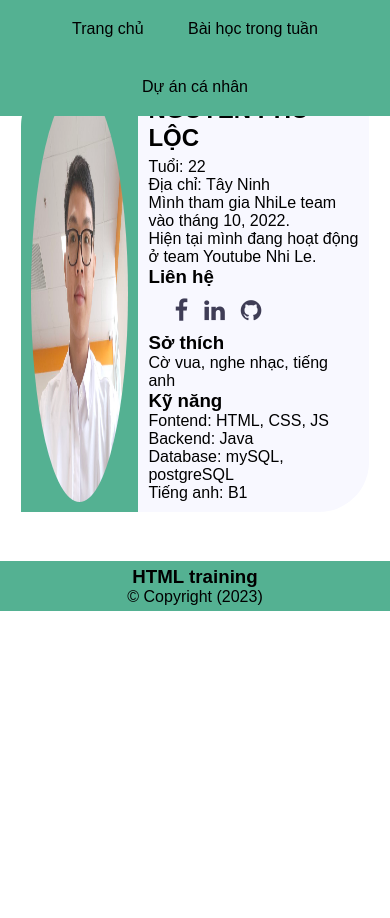
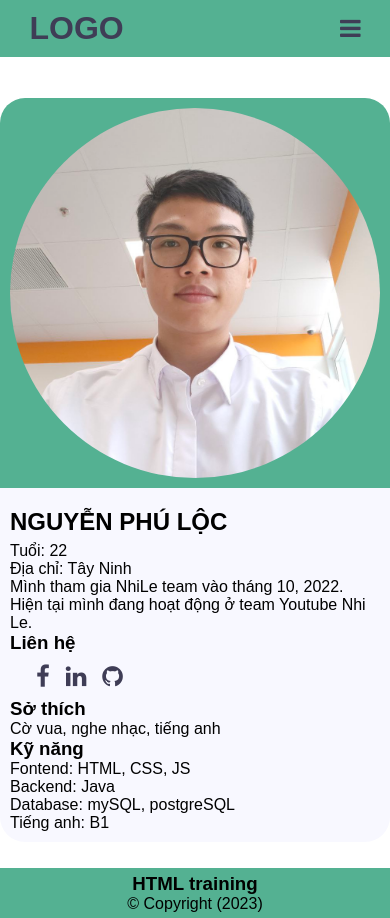
Before and after one commit to NguyenPhuLoc666666/git-basic, a plain HTML site: page index.html in a window 390 px wide. Before the commit the page ends 844 px from the top, so only its background shows below. Drawn offline with Linux system fonts and the light colour scheme.

Commit message:
add responsive basic

```diff
--- a/index.html
+++ b/index.html
@@ -10,18 +10,25 @@
 
 <body>
     <header>
+        <a class="logo" href="#">
+            LOGO
+        </a>
         <nav>
             <ul>
                 <li class="nav-item">Trang chủ</li>
                 <li class="nav-item">Bài học trong tuần</li>
                 <li class="nav-item">Dự án cá nhân</li>
             </ul>
+
         </nav>
+        <div>
+            <a href="#" class="btn-menu"><i class="fa fa-bars"></i></a>
+        </div>
     </header>
     <article class="content">
         <section class="board-info">
             <div class="avatar">
-                <img src="/img/avatar.png" alt="Avatar" class="avatar__img">
+                <img src="./img/avatar.png" alt="Avatar" class="avatar__img">
             </div>
             <div class=" personal-info">
                 <h2>NGUYỄN PHÚ LỘC</h2>
--- a/style.css
+++ b/style.css
@@ -53,12 +53,34 @@ header {
   position: fixed !important;
   top: 0;
   width: 100%;
+  display: flex;
+  justify-content: space-between;
+  align-items: center;
+  padding: 0 5% 0 5%;
+  background-color: var(--green);
+}
+.logo {
+  color: var(--gray);
+  font-size: 32px;
+  font-weight: bold;
+  text-decoration: none;
+  cursor: pointer;
+  padding: 10px;
+}
+
+.btn-menu {
+  font-size: 24px;
+  color: var(--gray);
+  padding: 10px;
+  cursor: pointer;
+}
+
+article {
+  margin-top: 10%;
 }
 /* nav */
 nav {
   text-align: center;
-  background-color: var(--green);
-  position: sticky !important;
   width: 100%;
 }
 ul {
@@ -82,13 +104,12 @@ ul {
   align-self: center;
   margin-top: 10px;
   margin-bottom: 10px;
-  margin-top: 76px;
 }
 .personal-info {
   width: 59%;
-  padding: 10px;
+  padding: 20px;
   background-color: ghostwhite;
-  border-radius: 0 0 50px 0;
+  border-radius: 0 50px 50px 0;
   display: flex;
   flex-direction: column;
   justify-content: space-between;
@@ -96,7 +117,7 @@ ul {
 .avatar {
   width: 30%;
   background-color: var(--green);
-  border-radius: 50px 0 0 0;
+  border-radius: 50px 0 0 50px;
 }
 .avatar__img {
   padding: 10px;
@@ -140,3 +161,45 @@ h2 {
   width: 100%;
   height: 485px;
 }
+
+@media only screen and (max-width: 700px) {
+  nav {
+    display: none;
+  }
+  .board-info {
+    width: 100%;
+    display: flex;
+    flex-direction: column;
+    justify-content: center;
+    align-self: center;
+    margin-top: 10px;
+    margin-bottom: 10px;
+  }
+  .personal-info {
+    width: 100%;
+    padding: 10px;
+    background-color: ghostwhite;
+    border-radius: 0 0 25px 25px;
+    display: flex;
+    flex-direction: column;
+    justify-content: space-between;
+  }
+  .avatar {
+    width: 100%;
+    background-color: var(--green);
+    border-radius: 25px 25px 0 0;
+  }
+  .avatar__img {
+    padding: 10px;
+    width: 100%;
+    height: 100%;
+    border-radius: 100%;
+  }
+  article {
+    margin-top: 25%;
+  }
+  .content {
+    width: 100%;
+    height: 770px;
+  }
+}
```
